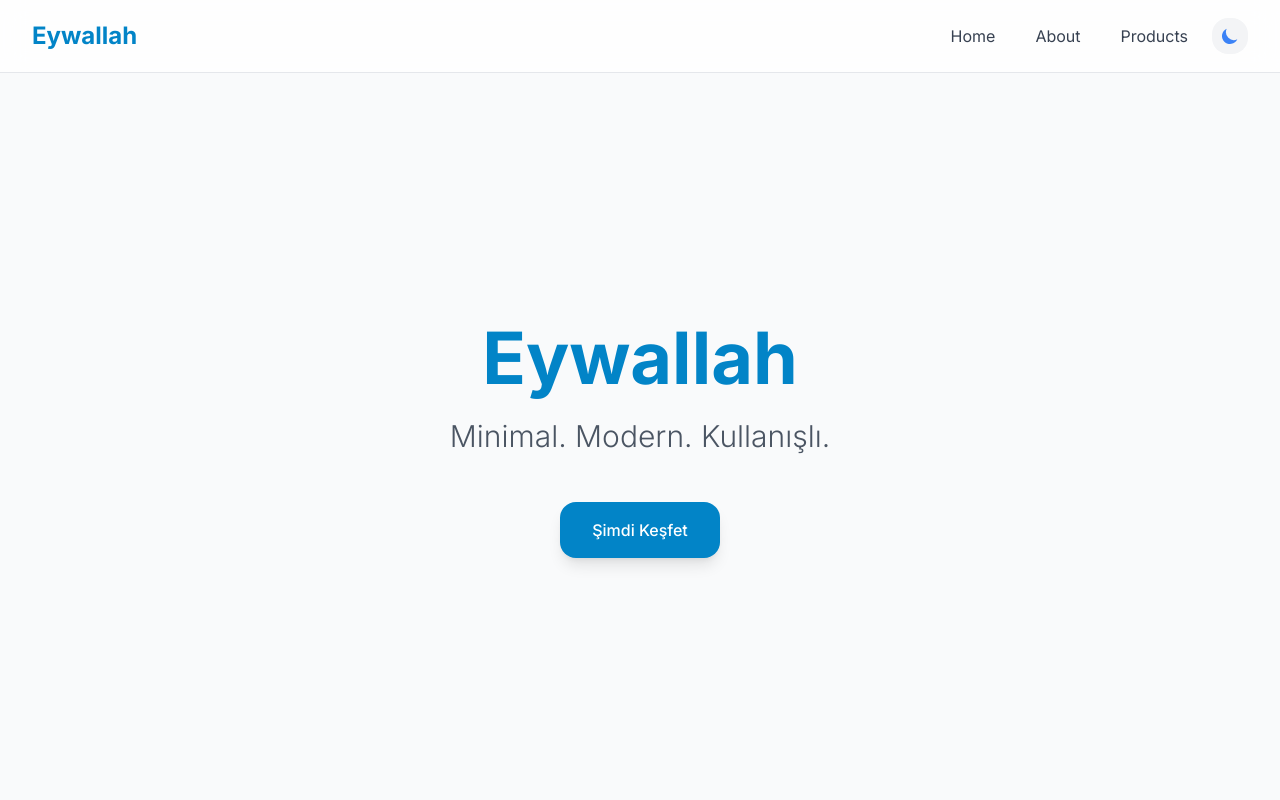
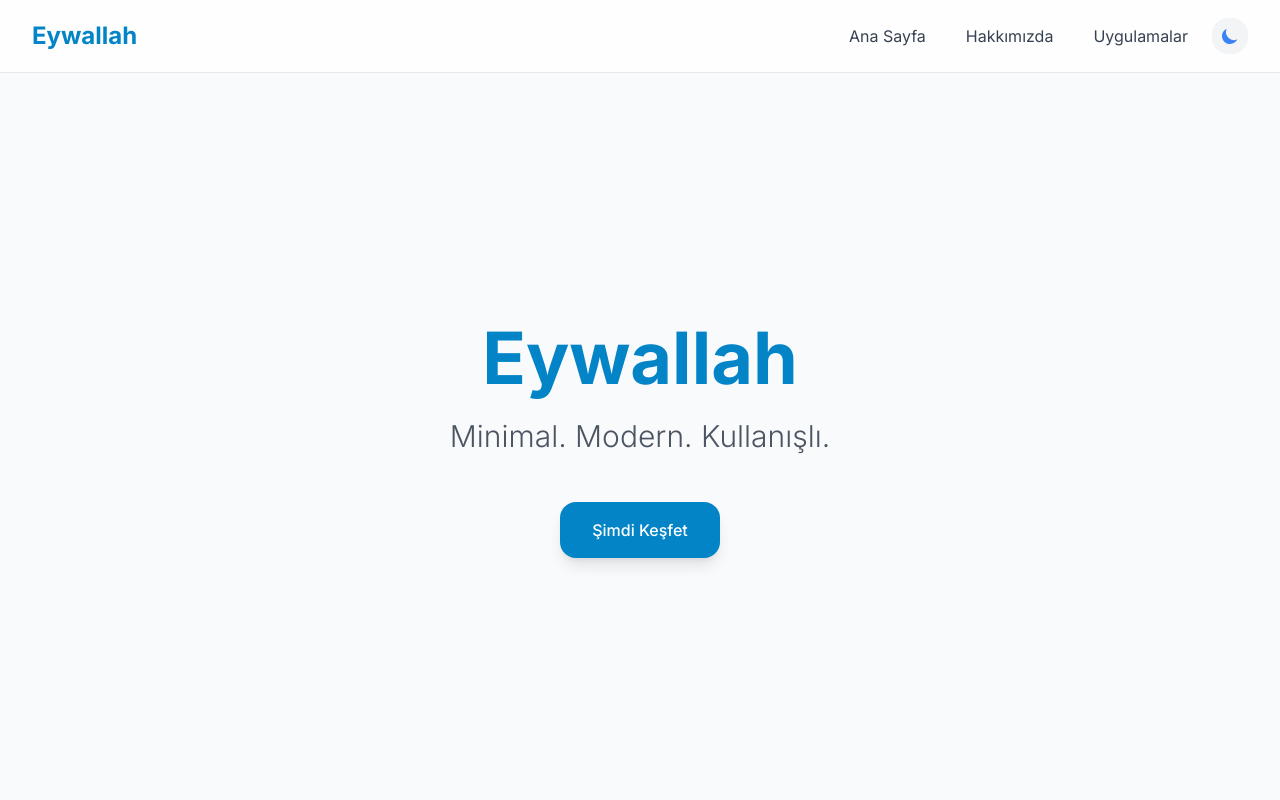
Before and after one commit to eywallahorg/eywallahorg.github.io, a plain HTML site: page index.html in a window 1280 px wide. Shown: the top 800 px of the page. Drawn offline with nearby package versions, Linux system fonts and the light colour scheme.

Commit message:
Update index.html

```diff
--- a/index.html
+++ b/index.html
@@ -43,9 +43,9 @@
 
                 <!-- Desktop Menu -->
                 <div class="hidden md:flex items-center space-x-2">
-                    <a href="#home" class="px-4 py-2 rounded-2xl text-gray-700 dark:text-gray-300 hover:bg-gray-100 dark:hover:bg-gray-800 transition-all duration-200 hover:scale-105">Home</a>
-                    <a href="#about" class="px-4 py-2 rounded-2xl text-gray-700 dark:text-gray-300 hover:bg-gray-100 dark:hover:bg-gray-800 transition-all duration-200 hover:scale-105">About</a>
-                    <a href="#products" class="px-4 py-2 rounded-2xl text-gray-700 dark:text-gray-300 hover:bg-gray-100 dark:hover:bg-gray-800 transition-all duration-200 hover:scale-105">Products</a>
+                    <a href="#home" class="px-4 py-2 rounded-2xl text-gray-700 dark:text-gray-300 hover:bg-gray-100 dark:hover:bg-gray-800 transition-all duration-200 hover:scale-105">Ana Sayfa</a>
+                    <a href="#about" class="px-4 py-2 rounded-2xl text-gray-700 dark:text-gray-300 hover:bg-gray-100 dark:hover:bg-gray-800 transition-all duration-200 hover:scale-105">Hakkımızda</a>
+                    <a href="#products" class="px-4 py-2 rounded-2xl text-gray-700 dark:text-gray-300 hover:bg-gray-100 dark:hover:bg-gray-800 transition-all duration-200 hover:scale-105">Uygulamalar</a>
 
                     <!-- Theme Toggle -->
                     <button id="theme-toggle" class="p-2 rounded-2xl bg-gray-100 dark:bg-gray-800 hover:bg-gray-200 dark:hover:bg-gray-700 transition-all duration-200 hover:scale-110">
@@ -80,9 +80,9 @@
             <!-- Mobile Menu -->
             <div id="mobile-menu" class="hidden md:hidden mt-4 pb-4">
                 <div class="flex flex-col space-y-2">
-                    <a href="#home" class="px-4 py-3 rounded-2xl text-gray-700 dark:text-gray-300 hover:bg-gray-100 dark:hover:bg-gray-800 transition-all duration-200">Home</a>
-                    <a href="#about" class="px-4 py-3 rounded-2xl text-gray-700 dark:text-gray-300 hover:bg-gray-100 dark:hover:bg-gray-800 transition-all duration-200">About</a>
-                    <a href="#products" class="px-4 py-3 rounded-2xl text-gray-700 dark:text-gray-300 hover:bg-gray-100 dark:hover:bg-gray-800 transition-all duration-200">Products</a>
+                    <a href="#home" class="px-4 py-3 rounded-2xl text-gray-700 dark:text-gray-300 hover:bg-gray-100 dark:hover:bg-gray-800 transition-all duration-200">Ana Sayfa</a>
+                    <a href="#about" class="px-4 py-3 rounded-2xl text-gray-700 dark:text-gray-300 hover:bg-gray-100 dark:hover:bg-gray-800 transition-all duration-200">Hakkımızda</a>
+                    <a href="#products" class="px-4 py-3 rounded-2xl text-gray-700 dark:text-gray-300 hover:bg-gray-100 dark:hover:bg-gray-800 transition-all duration-200">Uygulamalar</a>
                 </div>
             </div>
         </nav>
@@ -152,13 +152,13 @@
                             </svg>
                         </div>
                         <h4 class="text-xl font-semibold text-gray-900 dark:text-white mb-4">
-                            Görev Yöneticisi
+                            Saat Uygulaması
                         </h4>
                         <p class="text-gray-600 dark:text-gray-300 mb-6 leading-relaxed">
-                            Günlük görevlerinizi düzenleyin, önceliklerinizi belirleyin ve verimliliğinizi artırın.
+                            Her zaman doğru saati görün, ister alarm kurun ister süre tutun ister kronometre başlatın.
                         </p>
                         <button class="w-full px-6 py-3 bg-blue-600 hover:bg-blue-700 text-white font-medium rounded-2xl transition-all duration-200 hover:scale-105">
-                            Learn More
+                            Daha Fazlası
                         </button>
                     </div>
 
@@ -207,7 +207,7 @@
     <footer class="py-12 px-4 sm:px-6 lg:px-8 bg-white dark:bg-gray-900 transition-colors duration-300">
         <div class="container mx-auto max-w-6xl text-center">
             <p class="text-gray-600 dark:text-gray-400 text-sm">
-                Eywallah
+                Eywallah Organization
             </p>
         </div>
     </footer>
```
